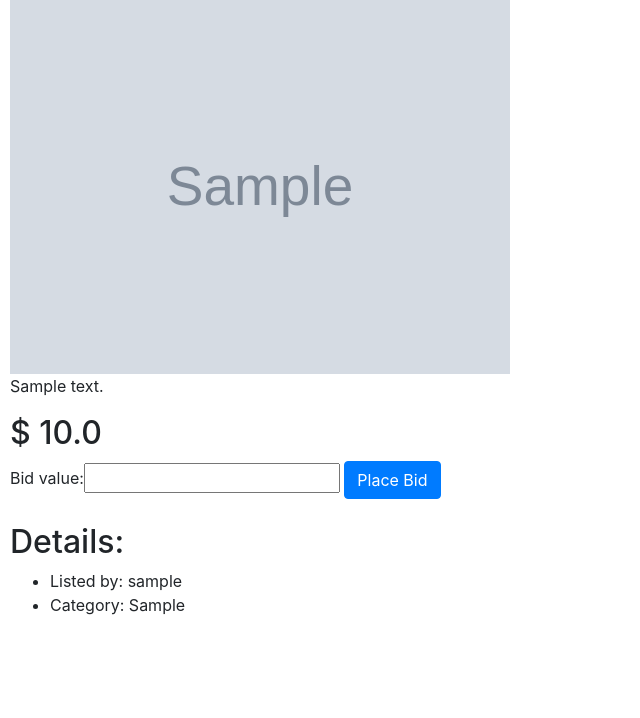
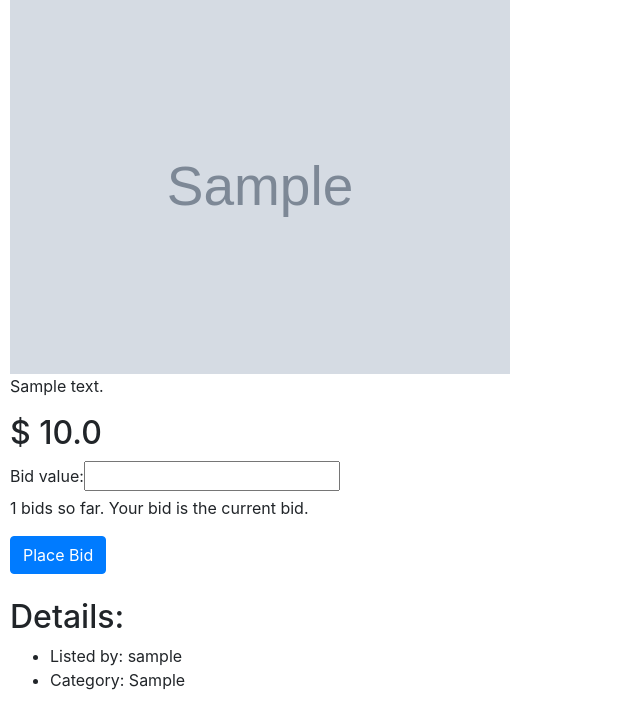
Before and after one commit to danrmoliv/cs50w-project2, a Django app: page /listings/1 in a window 1280 px wide. Shown: the part 289-1007 px from the top of the page, without its empty margins (0-640 px from the left). Before the commit the page ends 904 px from the top, so only its background shows below. Run offline with Django 3.2, Linux system fonts and the light colour scheme; a user stored in the database is signed in; tables that the repository leaves empty hold one stand-in row (values such as "Sample post"); grey boxes marked "Sample" are stand-in pictures; some libraries are stand-ins or nearby versions.

Commit message:
Implement logic of highest bid

```diff
--- a/commerce/auctions/templates/auctions/index.html
+++ b/commerce/auctions/templates/auctions/index.html
@@ -15,7 +15,11 @@
                     <div class="col-sm-6">
 
                         <a href="{% url 'auctions:listing' listing.id %}"><h2>{{ listing.title }} </h2></a>
-                        <h3>Price: $ {{  listing.min_price }}</h3>
+                        {% if listing.highest_bid > listing.min_price %}
+                            <h3>Price: $ {{ listing.highest_bid }}</h3>
+                        {% else %}
+                            <h3>Price: $ {{ listing.min_price }}</h3>
+                        {% endif %}
                         <p>{{ listing.description }} </p>
                         <p>Created at {{ listing.created_at }} </p>
 
--- a/commerce/auctions/templates/auctions/listings.html
+++ b/commerce/auctions/templates/auctions/listings.html
@@ -24,12 +24,20 @@
     <img src="{{ listing.image_url }}" alt="" width="500">
 
     <p>{{ listing.description }}</p>
-    <h2>$ {{ listing.min_price }}</h2>
+
+    {% if listing.highest_bid > listing.min_price %}
+        <h2>$ {{ listing.highest_bid }}</h2>
+    {% else %}
+        <h2>$ {{ listing.min_price }}</h2>
+    {% endif %}
 
     {% if user.is_authenticated %}
         <form action="{% url 'auctions:place_bid' listing.id %}" method="post">
             {% csrf_token %}
             {{ form_bid|bootstrap }}
+            {% if bid_text_info %}
+                <p>{{ bid_text_info }}</p>
+            {% endif %}
             <input type="submit" value="Place Bid" class="btn btn-primary">
         </form>
     {% endif %}
--- a/commerce/auctions/views.py
+++ b/commerce/auctions/views.py
@@ -96,7 +96,16 @@ def register(request):
 def listing_view(request, listing_id):
     listing = Listing.objects.get(id=listing_id)
 
-    print(listing.bids_on_product.all())
+    bid_text_info = False
+
+    total_bids = len(listing.bids_on_product.all())
+    if (total_bids > 0) and (request.user == listing.highest_bid_user):
+        bid_text_info = f"{total_bids} bids so far. Your bid is the current bid."
+        #print(bid_text_info)
+    elif total_bids > 0:
+        bid_text_info = f"{total_bids} bids so far."
+        #print(bid_text_info)
+
 
     if float(listing.highest_bid) > float(listing.min_price):
         min_value_bid = float(listing.highest_bid) + 0.01
@@ -104,8 +113,6 @@ def listing_view(request, listing_id):
         min_value_bid = float(listing.min_price) - 0.000001
 
     form_bid = BidForm(user=request.user, min_price=min_value_bid)
-
-    print(listing.watched_by.all())
 
     user = request.user
     watched_by_user = False
@@ -116,7 +123,8 @@ def listing_view(request, listing_id):
     return render(request, "auctions/listings.html", {
         "listing": listing,
         'form_bid': form_bid,
-        'watched_by_user': watched_by_user
+        'watched_by_user': watched_by_user,
+        'bid_text_info': bid_text_info
     })
 
 def place_bid(request, listing_id):
```
Also changed, not shown: commerce/auctions/templates/auctions/watchlist.html (+6 -1 lines).
